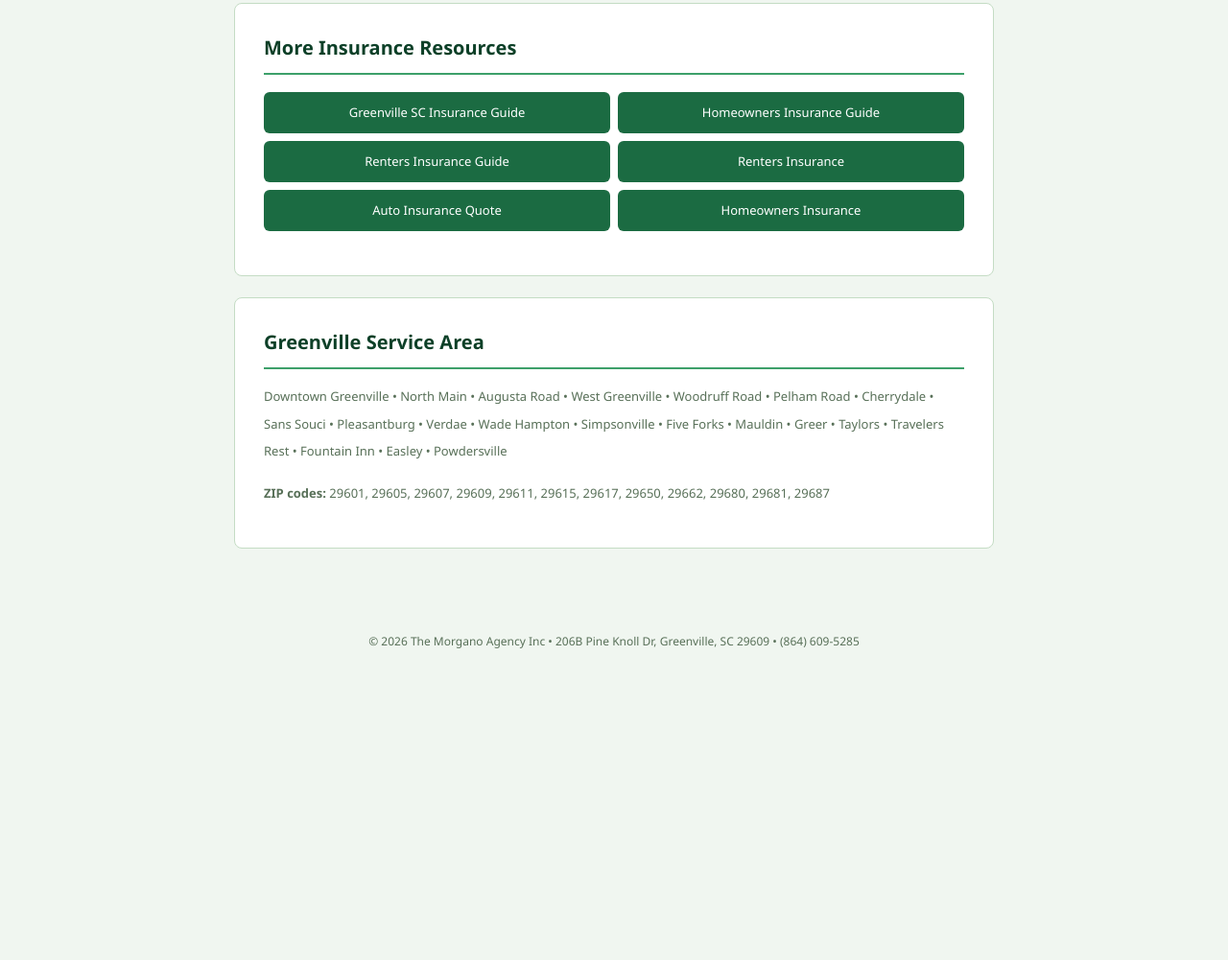
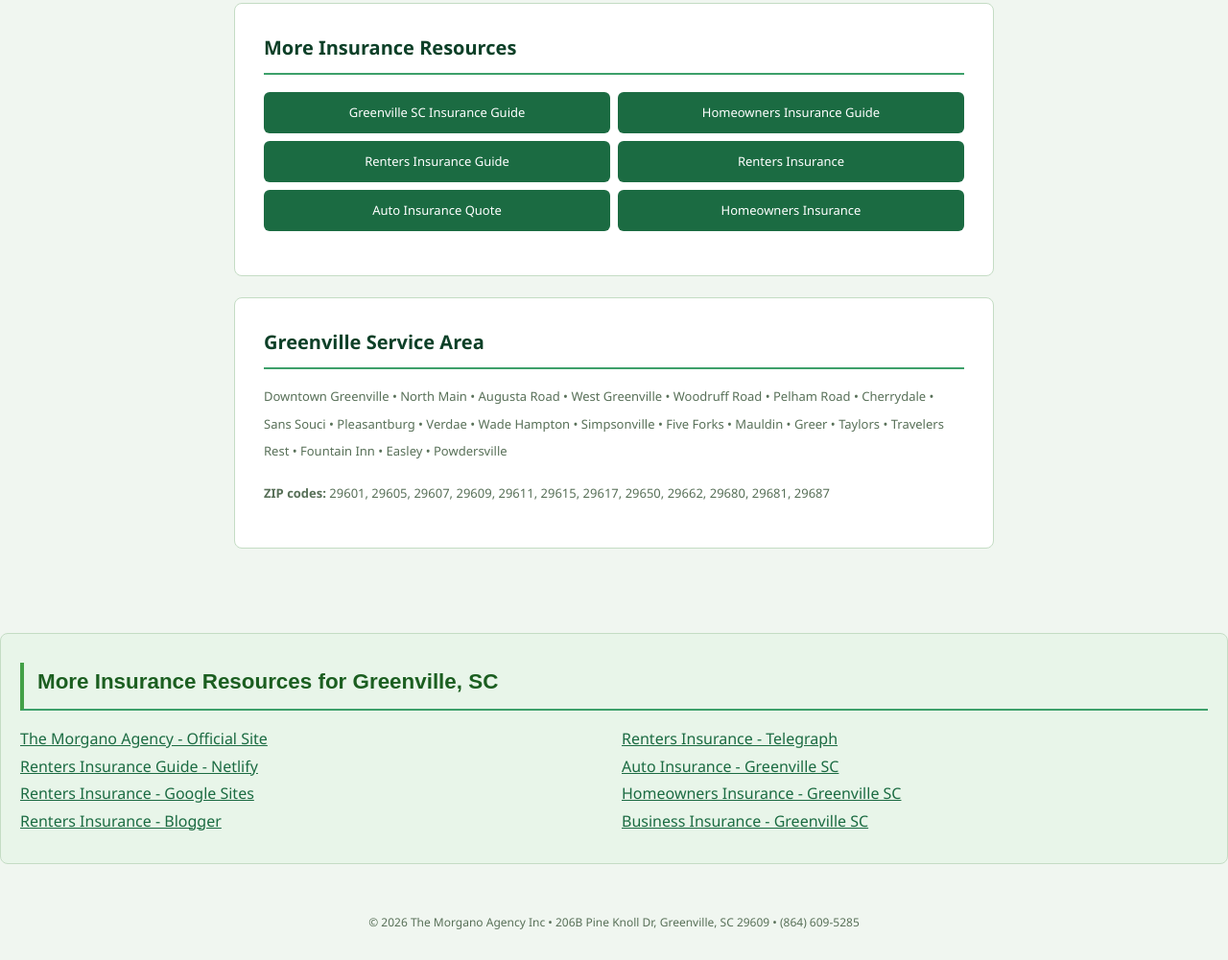
Before and after one commit to Chad179/morgano-renters-insurance-greenville, a plain HTML site: page index.html in a window 1280 px wide. Shown: the part 4566-5567 px from the top of the page at 96% size. Before the commit the page ends 5274 px from the top, so only its background shows below. Drawn offline with Linux system fonts and the light colour scheme.

Commit message:
enhance: schema sameAs, cross-links, social proof, driving directions

```diff
--- a/index.html
+++ b/index.html
@@ -145,6 +145,20 @@
 <p class="neighborhoods"><strong>ZIP codes:</strong> 29601, 29605, 29607, 29609, 29611, 29615, 29617, 29650, 29662, 29680, 29681, 29687</p>
 </section>
 </div>
+
+<section class="cross-links" style="background:#e8f5e9;padding:30px 20px;border-radius:8px;margin-top:30px;">
+<h2 style="font-family:Montserrat,sans-serif;color:#1b5e20;font-size:1.4rem;margin-bottom:15px;border-left:4px solid #43a047;padding-left:14px;">More Insurance Resources for Greenville, SC</h2>
+<ul style="list-style:none;padding:0;margin:0;columns:2;">
+<li><a href="https://morganoagency.com/renters-insurance/">The Morgano Agency - Official Site</a></li>
+<li><a href="https://morgano-renters-greenville.netlify.app/">Renters Insurance Guide - Netlify</a></li>
+<li><a href="https://sites.google.com/view/greenvillescrentersguide">Renters Insurance - Google Sites</a></li>
+<li><a href="https://greenvillescinsurancetips.blogspot.com/2026/03/renters-insurance-in-greenville-sc-why.html">Renters Insurance - Blogger</a></li>
+<li><a href="https://telegra.ph/Renters-Insurance-Greenville-SC---The-Morgano-Agency-Inc-03-22">Renters Insurance - Telegraph</a></li>
+<li><a href="https://morganoagency.com/personal-auto-insurance/">Auto Insurance - Greenville SC</a></li>
+<li><a href="https://morganoagency.com/homeowners-insurance/">Homeowners Insurance - Greenville SC</a></li>
+<li><a href="https://morganoagency.com/business-insurance/">Business Insurance - Greenville SC</a></li>
+</ul>
+</section>
 <footer>&copy; 2026 The Morgano Agency Inc &#8226; 206B Pine Knoll Dr, Greenville, SC 29609 &#8226; (864) 609-5285</footer>
 </body>
 </html>
```
